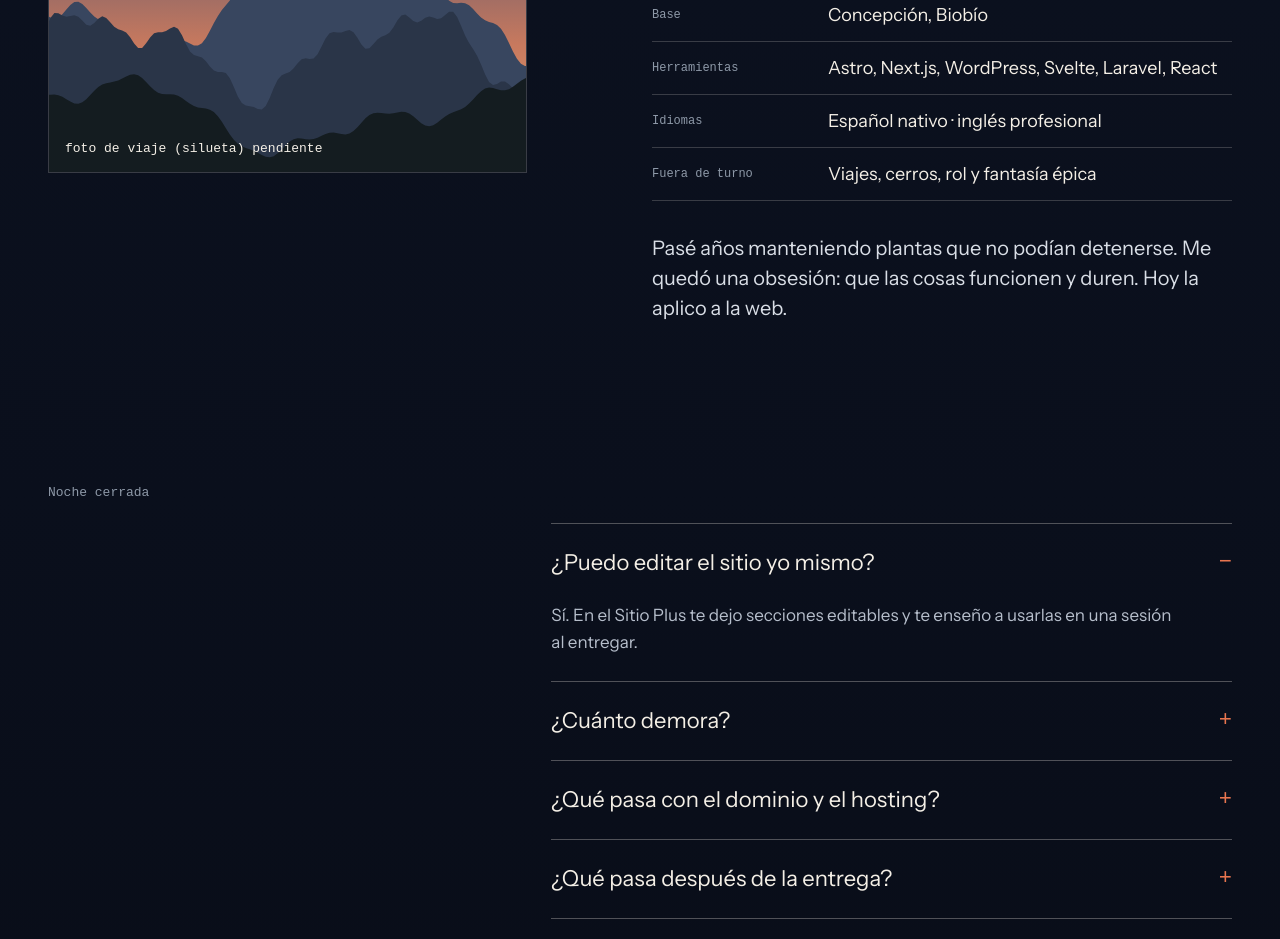
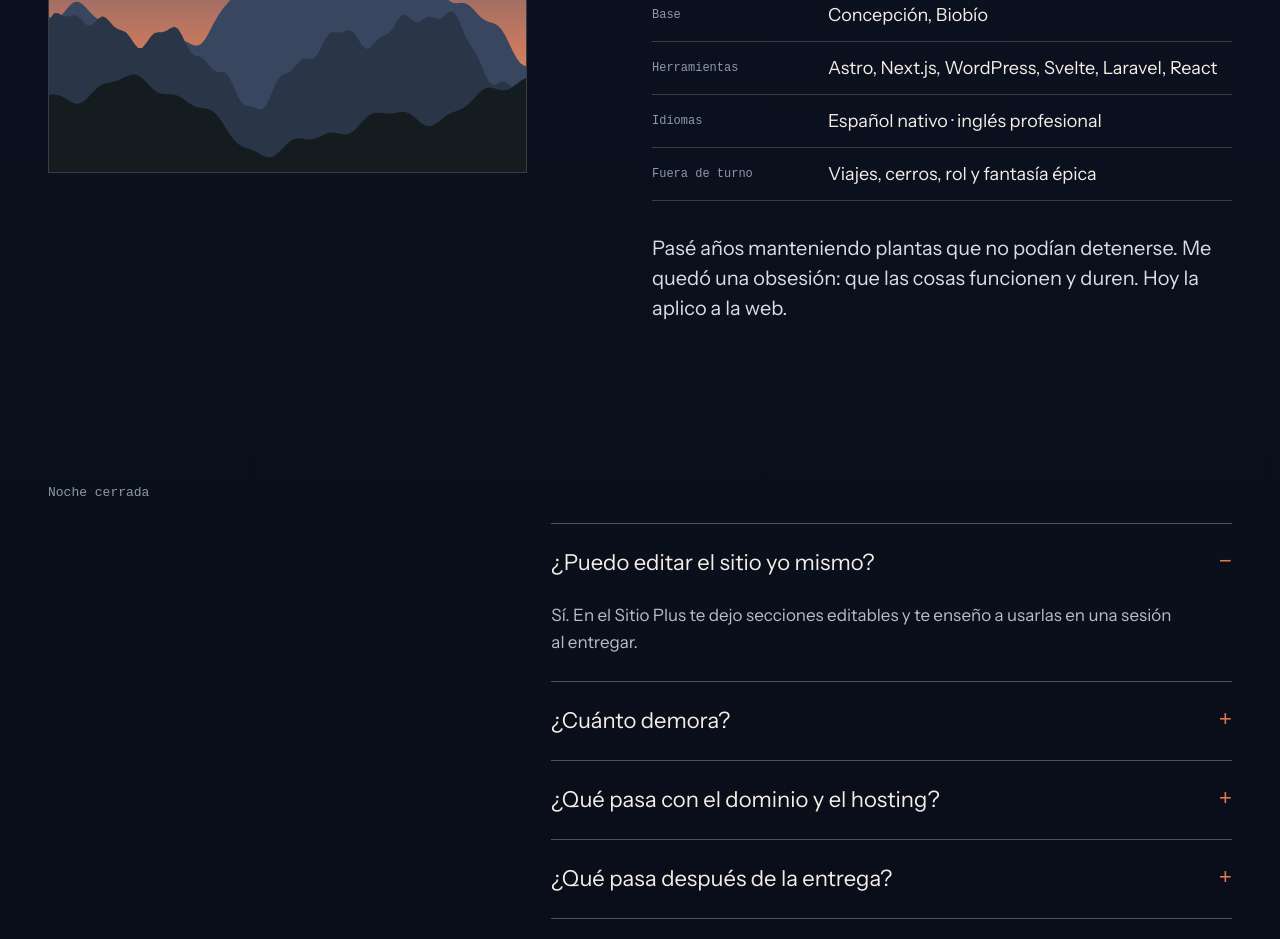
Before and after one commit to jcardosorios/jcardoso_web, an Astro site: page / in a window 1280 px wide. Shown: the part 5957-6896 px from the top of the page. Built offline with nearby package versions, Linux system fonts and the light colour scheme; Astro itself is replaced by a stand-in of ours; a web font is replaced by a local one.

Commit message:
fix(ficha): drop the visible photo placeholder caption

```diff
--- a/src/components/CharacterSheet.astro
+++ b/src/components/CharacterSheet.astro
@@ -39,9 +39,6 @@ const layers: Layer[] = [
         <path d={ridgePath(l, W, H)} fill={l.color} />
       ))}
     </svg>
-    <figcaption class="absolute bottom-3.5 left-4 font-mono text-[13px] text-pergamino">
-      foto de viaje (silueta) pendiente
-    </figcaption>
   </figure>
   <div class="mt-10 xl:col-span-6 xl:col-start-7 xl:mt-0">
     <SectionTitle id="ficha-title" eyebrow="Noche" title="Ficha de personaje" />
```
